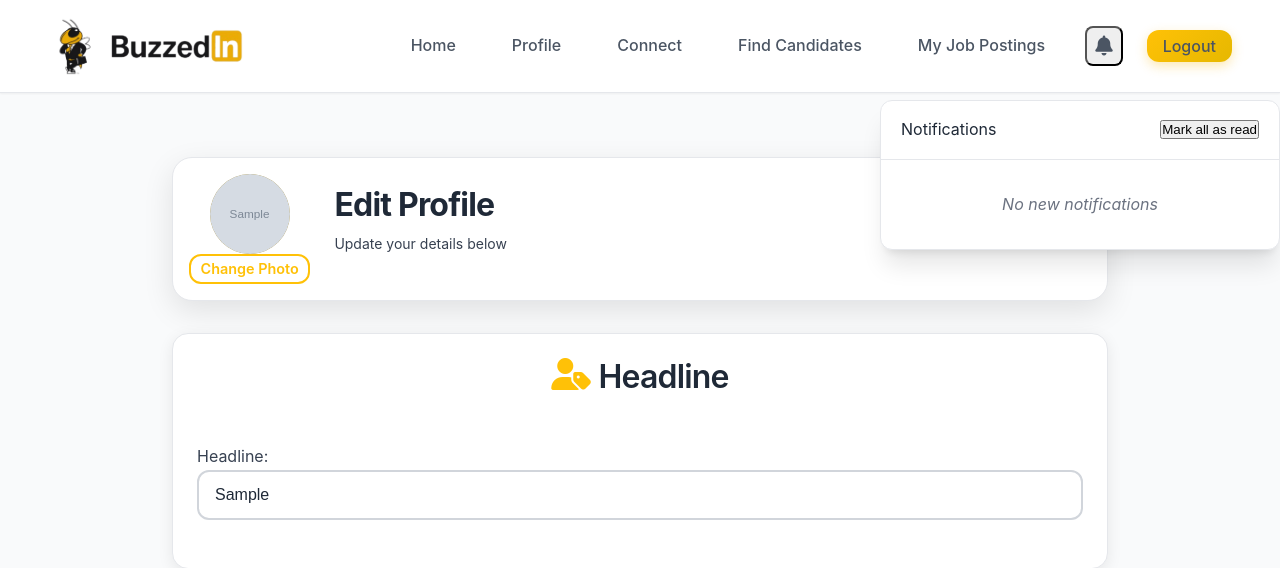
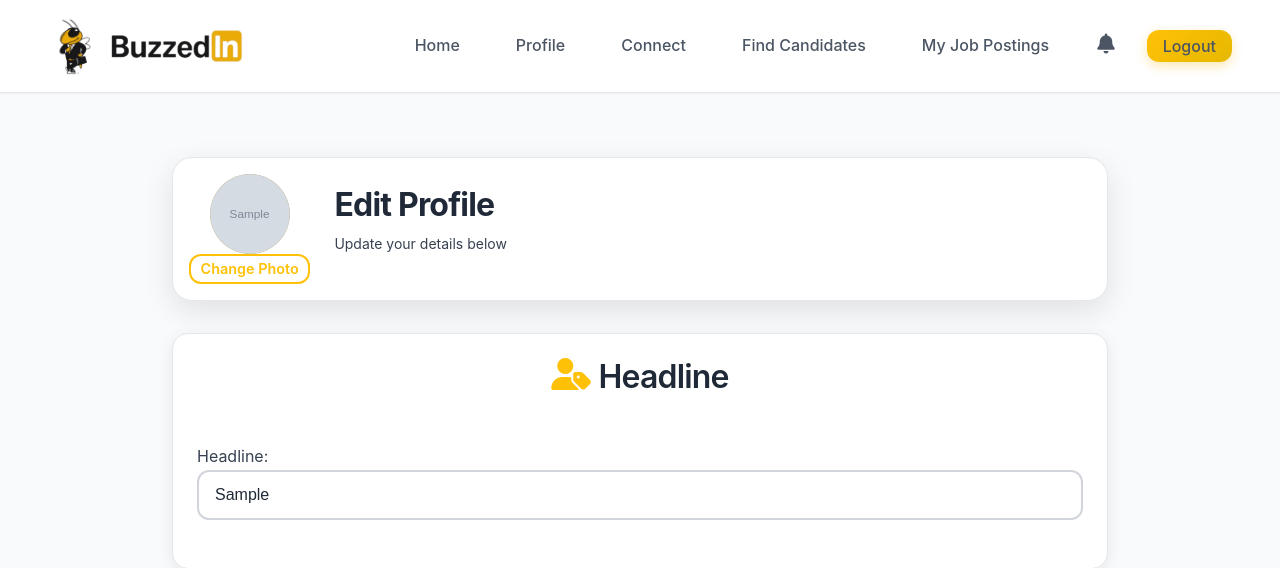
Before and after one commit to ntran306/GTJobSearch, a Django app: page /accounts/edit/ in a window 1280 px wide. Shown: the top 568 px of the page. Run offline with Django 5.2, Linux system fonts and the light colour scheme; a user stored in the database is signed in; tables that the repository leaves empty hold one stand-in row (values such as "Sample post"); grey boxes marked "Sample" are stand-in pictures; data that the repository does not hold is empty; some libraries are stand-ins or nearby versions.

Commit message:
Fixed notification errors fully

```diff
--- a/GTJobSearch/templates/base.html
+++ b/GTJobSearch/templates/base.html
@@ -61,19 +61,19 @@
                             </li>
 
                             {# NOTIFICATION BELL FOR RECRUITERS #}
-                            <li class="notification-wrapper">
-                                <button id="notificationBell" class="notification-bell" type="button">
+                            <li style="position: relative;">
+                                <div class="notification-bell" id="notificationBell">
                                     <i class="fas fa-bell"></i>
-                                    <span id="notificationBadge" class="notification-badge" style="display:none;"></span>
-                                </button>
+                                    <span class="notification-badge" id="notificationBadge" style="display: none;">0</span>
+                                </div>
 
-                                <div id="notificationDropdown" class="notification-dropdown">
+                                <div class="notification-dropdown" id="notificationDropdown" style="display: none;">
                                     <div class="notification-header">
-                                        <span>Notifications</span>
-                                        <button id="markAllRead" type="button" class="mark-all-read-btn">Mark all as read</button>
+                                        <h4>Notifications</h4>
+                                        <button id="markAllRead" class="btn-link">Mark all read</button>
                                     </div>
-                                    <div id="notificationList" class="notification-list">
-                                        <!-- Filled by JS -->
+                                    <div class="notification-list" id="notificationList">
+                                    <!-- Filled dynamically -->
                                     </div>
                                 </div>
                             </li>
```
